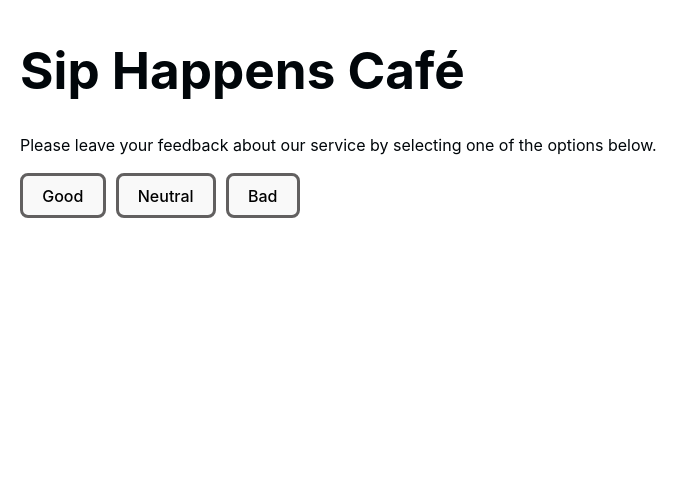
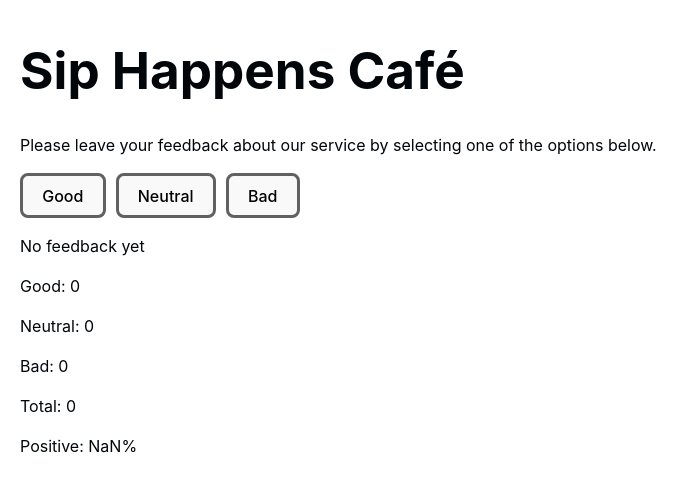
Before and after one commit to IrynaSvitlychna/goit-react-hw-02, a React (Vite) app: page / in a window 1280 px wide. Shown: the top 490 px of the page, without its empty margins (0-699 px from the left). Built offline with nearby package versions, Linux system fonts and the light colour scheme.

Commit message:
fixed errors from  mentor in App

```diff
--- a/src/components/App/App.jsx
+++ b/src/components/App/App.jsx
@@ -51,14 +51,15 @@ function App() {
 
     < Description />
 
-      <Options value={clicks.good} onTrack={() => updateFeedback('good')}>Good</Options>
+      <Options value={clicks} onTrack={() => updateFeedback()}>Good</Options>
+      {/* <Options value={clicks.good} onTrack={() => updateFeedback('good')}>Good</Options>
       <Options value={clicks.neutral} onTrack={() => updateFeedback('neutral')}>Neutral</Options>
-      <Options value={clicks.bad} onTrack={() => updateFeedback('bad')}>Bad</Options>
+      <Options value={clicks.bad} onTrack={() => updateFeedback('bad')}>Bad</Options>  */}
 
-      { clicks === 0 && <Notification total={totalFeedback} />}
+      { totalFeedback === 0 && <Notification total={totalFeedback} />}
 
 
-      {(totalFeedback != 0) && (<button onClick={handleReset} >Reset</button>)}
+      {(totalFeedback > 0) && (<button onClick={handleReset} >Reset</button>)}
 
 
       <Feedback value={clicks} total={totalFeedback} positive={positivFeedback} />
--- a/src/components/Feedback/Feedback.jsx
+++ b/src/components/Feedback/Feedback.jsx
@@ -1,6 +1,6 @@
 
 function Feedback({ value: { good, neutral, bad }, total, positive}) {
-    if (good || neutral || bad != 0) {
+
         return (
       <>
         <p>Good: {good}</p>
@@ -12,6 +12,5 @@ function Feedback({ value: { good, neutral, bad }, total, positive}) {
      )
     }
 
- }
 
 export default Feedback
--- a/src/components/Options/Options.jsx
+++ b/src/components/Options/Options.jsx
@@ -1,11 +1,12 @@
 // import Feedback from "../Feedback/Feedback"
 import css from './Options.module.css';
 
-function Options({ onTrack, children }) {
+function Options({ clicks, onTrack }) {
     return (
         <>
-            <button className={css.btn} onClick={onTrack}>{children}</button>
-
+            <button className={css.btn} onClick={onTrack}>Good</button>
+            <button className={css.btn} onClick={onTrack}>Neutral</button>
+             <button className={css.btn} onClick={onTrack}>Bad</button>
         </>
     )
  }
```
